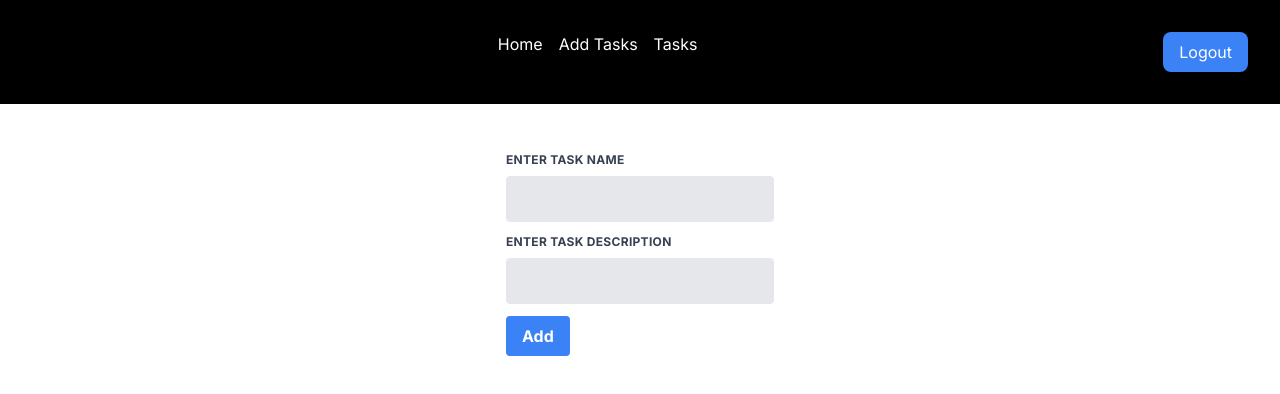
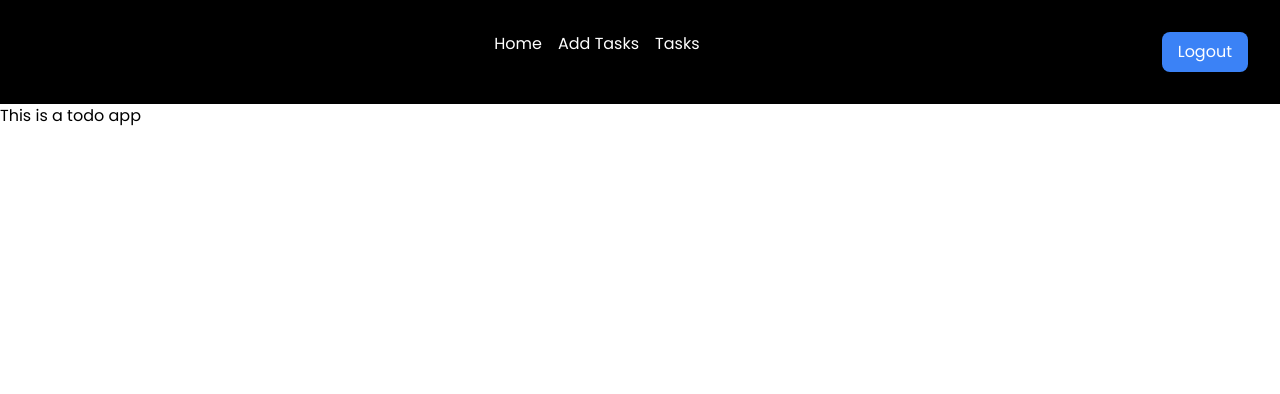
Before and after one commit to VikramVVA/todo_nextjs, a Next.js app: page / in a window 1280 px wide. Shown: the top 394 px of the page. Built offline with nearby package versions, Linux system fonts and the light colour scheme.

Commit message:
Header & roures added

```diff
--- a/app/Task/addtask/page.jsx
+++ b/app/Task/addtask/page.jsx
@@ -1,6 +1,6 @@
-"Use Client";
+"use client";
 import React, { useState } from "react";
-import { createTask } from "@/api/tasks";
+import { createTask } from "@/app/api/tasks";
 import { toast } from "react-toastify";
 
 export default function Addtask() {
--- a/app/Table/page.jsx
+++ b/app/Task/tasktable/page.jsx
@@ -1,6 +1,6 @@
-"Use Client";
+"use client";
 import React, { useState, useEffect } from "react";
-import { listTasks, completeTask, deleteTask } from "@/api/tasks";
+import { listTasks, completeTask, deleteTask } from "@/app/api/tasks";
 import { toast } from "react-toastify";
 
 export default function Tasktable() {
--- a/app/Header/page.jsx
+++ b/app/components/Header.jsx
@@ -15,7 +15,7 @@ export default function Header() {
                             <Link href="/Task/addtask">Add Tasks</Link>
                         </li>
                         <li className="mx-2">
-                            <Link href="/Table">Tasks</Link>
+                            <Link href="/Task/tasktable">Tasks</Link>
                         </li>
                     </ul>
                 </div>
--- a/app/layout.js
+++ b/app/layout.js
@@ -1,17 +1,24 @@
-import './globals.css'
-import { Inter } from 'next/font/google'
+import Header from "./components/Header";
+import "./globals.css";
+import { Poppins } from "next/font/google";
+const poppins = Poppins({ subsets: ["latin"], weight: ["400", "600"] });
+import 'react-toastify/dist/ReactToastify.css'; // Import the CSS
+import { ToastContainer } from 'react-toastify';
 
-const inter = Inter({ subsets: ['latin'] })
 
 export const metadata = {
-  title: 'Todo App',
-  description: 'Generated by create next app',
-}
+    title: "Todo App",
+    description: "Generated by create next app",
+};
 
 export default function RootLayout({ children }) {
-  return (
-    <html lang="en">
-      <body className={inter.className}>{children}</body>
-    </html>
-  )
+    return (
+        <html lang="en">
+            <body className={poppins.className}>
+                <Header/>
+                <main>{children}</main>
+                <ToastContainer/>
+            </body>
+        </html>
+    );
 }
--- a/app/page.jsx
+++ b/app/page.jsx
@@ -1,25 +1,10 @@
 "use client";
-import React, { useState } from "react";
-import Tasktable from "./Table/page";
-import Header from "./Header/page";
-import Addtask from "./Task/addtask/page";
-import 'react-toastify/dist/ReactToastify.css'; // Import the CSS
-import { ToastContainer } from 'react-toastify';
+import React from "react";
 
 export default function Mainpage() {
-
     return (
         <>
-            <div className="">
-                <Header />
-            </div>
-            <div>
-                <Addtask/>
-            </div>
-            {/* <div>
-                <Tasktable />
-            </div> */}
-            <ToastContainer position="top-right" autoClose={4000} />
+            <h1>This is a todo app </h1>
         </>
     );
 }
```
Also changed, not shown: app/api/tasks.jsx (renamed from api/tasks.jsx).
